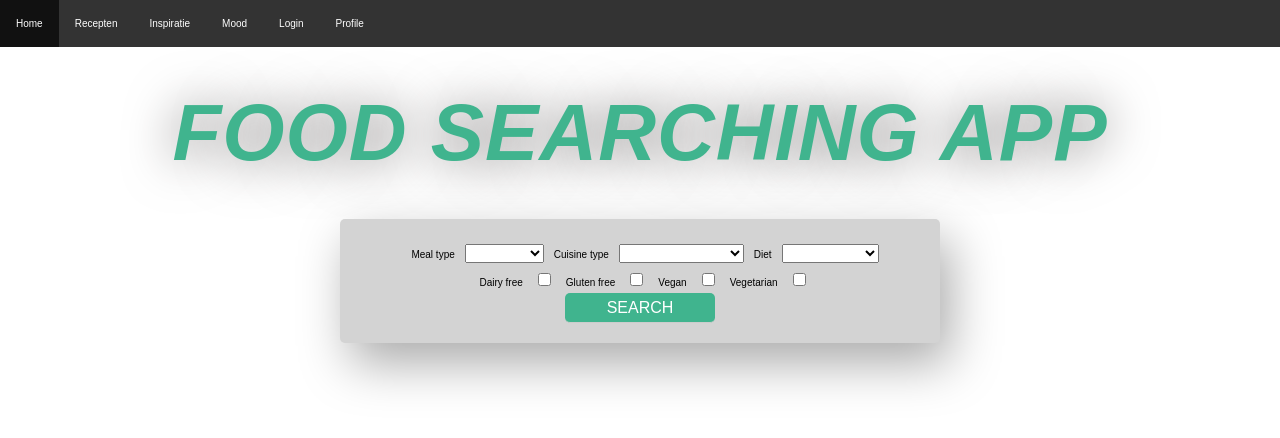
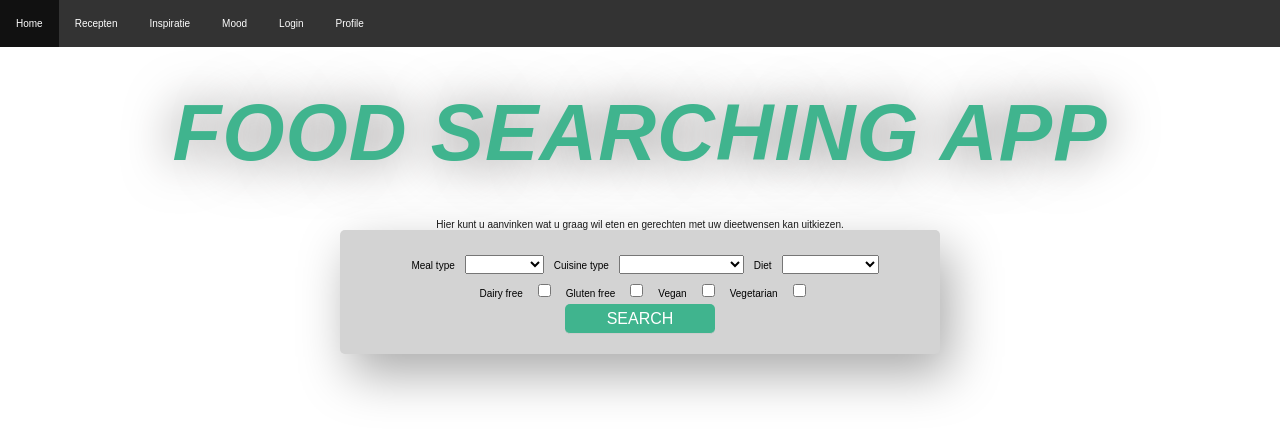
Before and after one commit to NoortjeElizaAdolfs/recepten, a React (Create React App) app: page /inspiratie in a window 1280 px wide. Shown: the top 438 px of the page. Built offline with nearby package versions, Linux system fonts and the light colour scheme.

Commit message:
final commit
- Finale inleveren app

```diff
--- a/src/pages/Inspiratie.js
+++ b/src/pages/Inspiratie.js
@@ -54,6 +54,9 @@ getData();
 return (
 <div className="inspiratie">
 <h1>Food Searching App</h1>
+<section>
+         <p>Hier kunt u aanvinken wat u graag wil eten en gerechten met uw dieetwensen kan uitkiezen.</p>
+</section>
 <form onSubmit={onSubmit} className="search-form inspiratie-form">
 {alert !== "" && <Alert alert={alert} />}
 <div className="form-group">
--- a/src/pages/Mood.js
+++ b/src/pages/Mood.js
@@ -43,10 +43,10 @@ return (
 
 <section>
          <p>Waar heeft u zin in? Kies uit:</p>
-        </section>
-        <section>
+</section>
+<section>
         <p>Bread, Breakfast, Snacks, Soup, Dessert,</p>
-        </section>
+</section>
 <form onSubmit={onSubmit} className="search-form recepten-form">
 {alert !== "" && <Alert alert={alert} />}
 <input
```
